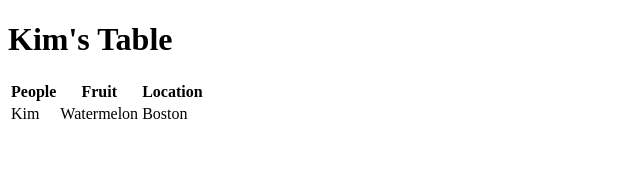
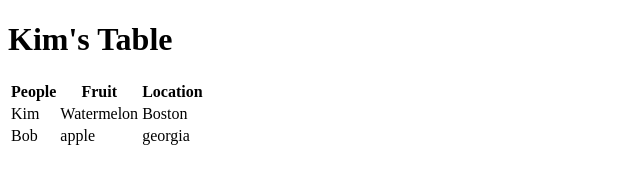
Before and after one commit to Tavarge/homework3, a plain HTML site: page index.html in a window 1280 px wide. Shown: the whole page, without its empty margins (0-640 px from the left). Drawn offline with Linux system fonts and the light colour scheme.

Commit message:
second row

```diff
--- a/index.html
+++ b/index.html
@@ -13,6 +13,11 @@
                 <td>Watermelon</td>
                 <td>Boston</td>
             </tr>
+            <tr>
+                <td>Bob</td>
+                <td>apple</td>
+                <td>georgia</td>
+            </tr>
         </table>
     </body>
 </html>
```
